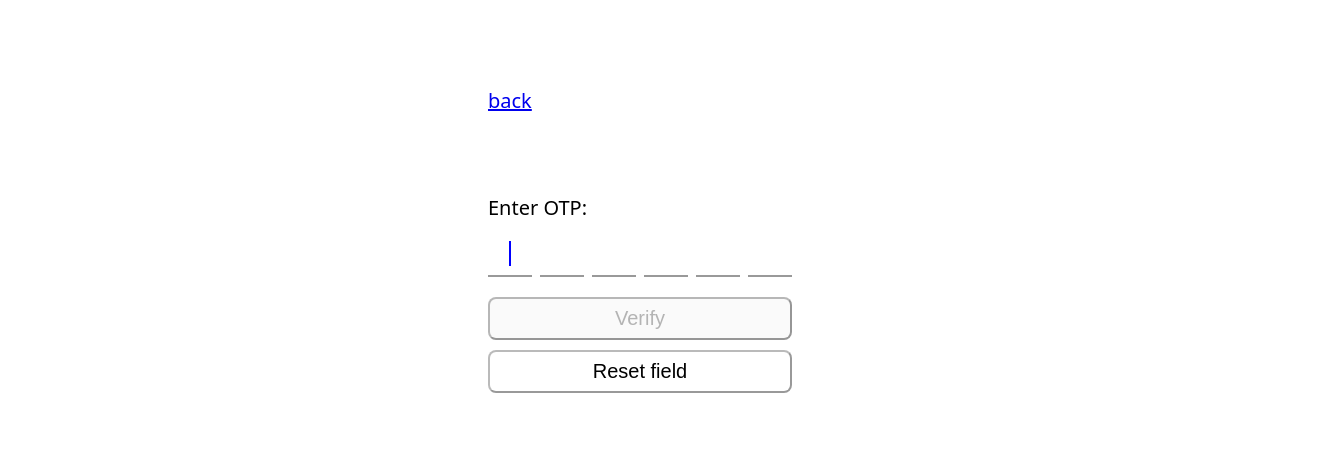
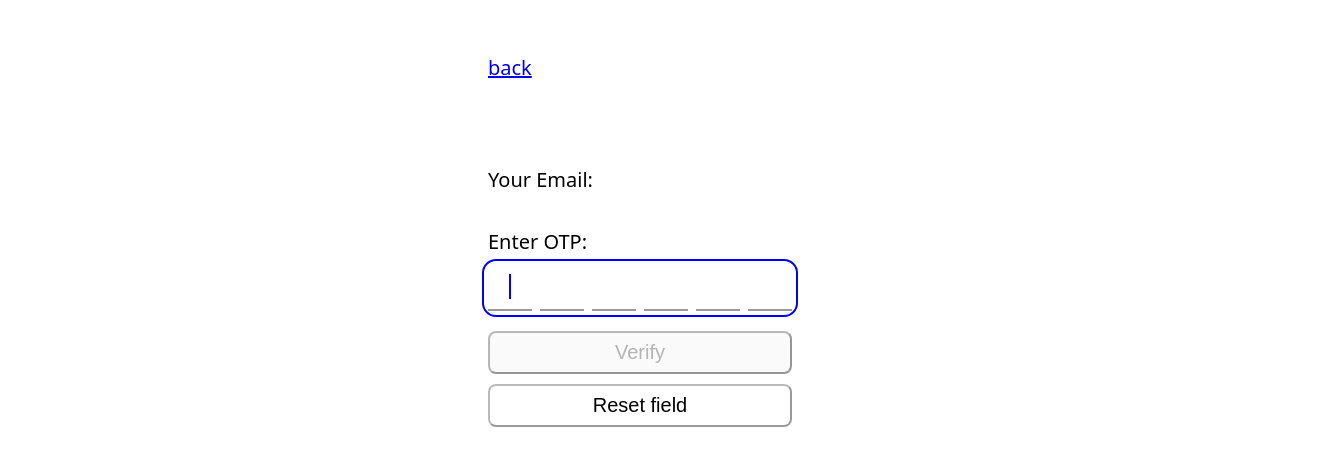
Before and after one commit to johnSmith8338/otp-test, an Angular app: page /otp in a window 1280 px wide. Shown: the part 160-626 px from the top of the page, 1332 px wide, since content can reach past the window. Built offline with nearby package versions, Linux system fonts and the light colour scheme.

Commit message:
- show entered email on OTP page - error output fix

```diff
--- a/src/app/components/otp/otp.component.html
+++ b/src/app/components/otp/otp.component.html
@@ -2,8 +2,12 @@
 <div class="form-wrapper">
     <a href="#" [routerLink]="['/']" class="back">back</a>
     <form action="" [formGroup]="form" (ngSubmit)="onSubmit()" autocomplete="one-time-code" class="otp-form">
+        <div class="entered-email">
+            <p>Your Email:</p>
+            <p class="email">{{email()}}</p>
+        </div>
         <label for="otp">Enter OTP:</label>
-        <div class="otp-box" (click)="focusInput()">
+        <div class="otp-box" (click)="focusInput()" [class.focused]="isFocused()">
             <div class="otp-digit" *ngFor="let i of [0,1,2,3,4,5]; let idx=index">
                 @if(idx < codeLength){
                     {{codeValue[idx]}}
@@ -39,6 +43,11 @@
             }
         </div>
         }
+        @if(error()){
+            <div class="error">
+                <span>{{error()}}</span>
+            </div>
+        }
         <button type="submit" [disabled]="!isValid()">Verify</button>
         <button type="reset" class="outline">Reset field</button>
     </form>
--- a/src/app/components/otp/otp.component.scss
+++ b/src/app/components/otp/otp.component.scss
@@ -11,9 +11,31 @@ form {
   margin-block-end: 4rem;
 }
 
+.entered-email {
+  p {
+    margin: 0;
+    margin-block-start: 0.25rem;
+  }
+}
+
+.email {
+  font-size: 1.25rem;
+  font-weight: 600;
+}
+
 .otp-box {
   display: flex;
   gap: 8px;
+
+  &.focused {
+    outline: 2px solid blue;
+    outline-offset: 4px;
+    border-radius: 8px;
+  }
+}
+
+label {
+  margin-block-start: 1rem;
 }
 
 .otp-digit {
@@ -38,6 +60,7 @@ form {
   background: transparent;
   color: transparent;
   caret-color: transparent;
+  box-sizing: border-box;
 }
 
 .cursor {
--- a/src/app/components/otp/otp.component.ts
+++ b/src/app/components/otp/otp.component.ts
@@ -24,6 +24,7 @@ export class OtpComponent implements AfterViewInit {
   });
 
   code = computed(() => this.form.get('code')?.value ?? '');
+  email = signal('');
   error = signal<string | null>(null);
   isValid = signal(this.form.valid);
   isFocused = signal(false);
@@ -40,6 +41,9 @@ export class OtpComponent implements AfterViewInit {
   }
 
   constructor() {
+    const savedEmail = localStorage.getItem('email');
+    this.email.set(savedEmail ?? '');
+
     this.form.statusChanges.pipe(
       takeUntilDestroyed()
     ).subscribe(() => {
@@ -73,10 +77,10 @@ export class OtpComponent implements AfterViewInit {
   onSubmit() {
     this.form.markAllAsTouched();
 
-    if (!this.form.valid) {
-      this.error.set('Invalid OTP code. Please try again.');
-      return;
-    }
+    // if (!this.form.valid) {
+    //   this.error.set('Invalid OTP code. Please try again.');
+    //   return;
+    // }
 
     // const codeValue = this.codeControl?.value ?? '';
     // this.error.set(null);
@@ -90,6 +94,7 @@ export class OtpComponent implements AfterViewInit {
       alert('OTP accepted!');
       localStorage.removeItem('otp');
       localStorage.removeItem('email');
+      this.error.set(null);
       // Link could be inserted for navigation after success
     } else {
       this.error.set('Incorrect OTP code. Please try again.');
```
